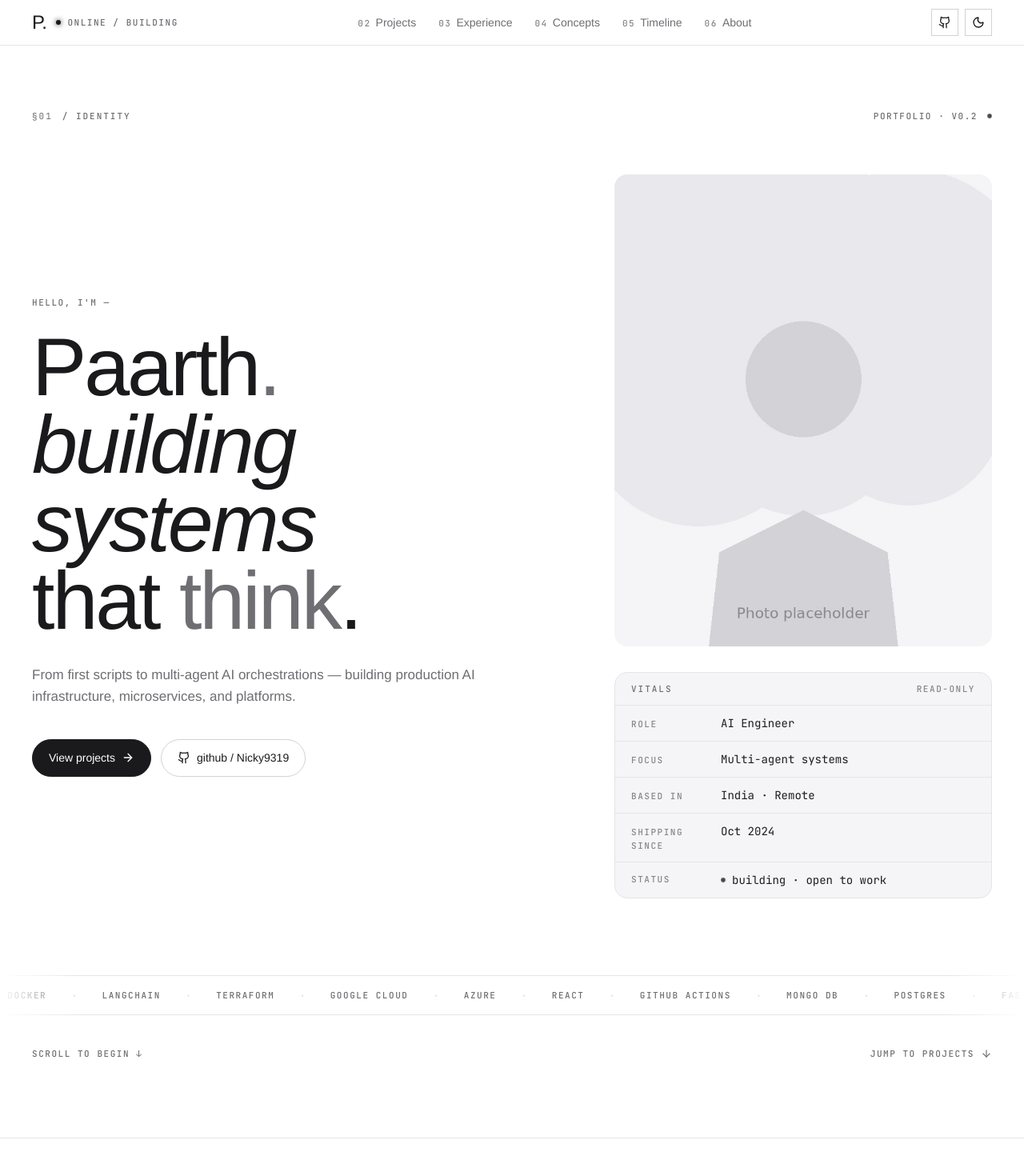
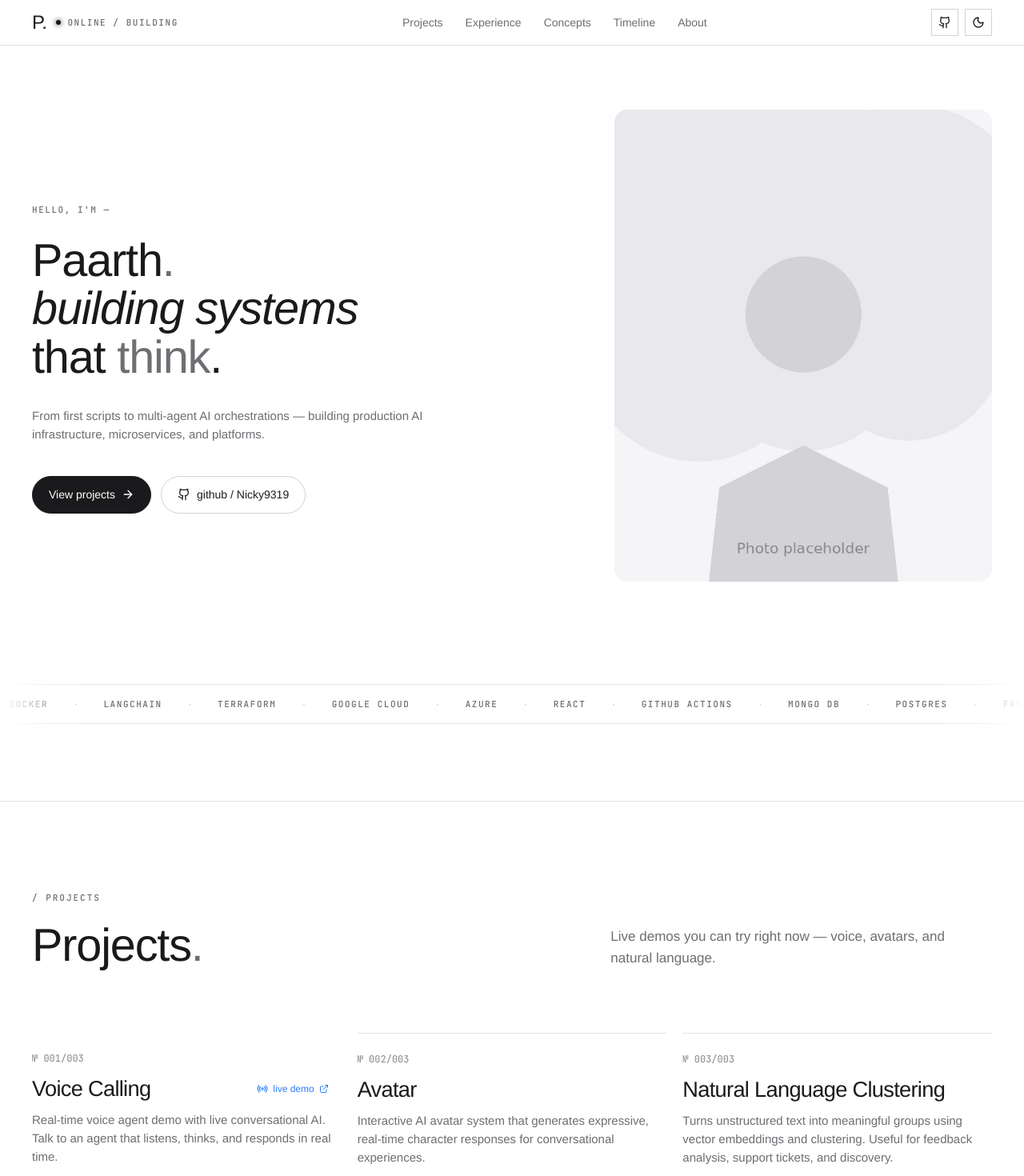
Before and after one commit to Nicky9319/Portfolio_Website, a React (Vite) app: page / in a window 1280 px wide. Shown: the top 1470 px of the page at 80% size. Built offline with nearby package versions, Linux system fonts and the light colour scheme.

Commit message:
Remove section numbers from Header, About, Experience, ConceptIdeas, ProjectShowcase, and Timeline components for cleaner navigation

```diff
--- a/src/components/layout/Header.jsx
+++ b/src/components/layout/Header.jsx
@@ -2,11 +2,11 @@ import { ThemeToggle } from '../ui/ThemeToggle'
 import { GithubIcon } from '../ui/BrandIcons'
 
 const navItems = [
-  { label: 'Projects', href: '#projects', num: '02' },
-  { label: 'Experience', href: '#experience', num: '03' },
-  { label: 'Concepts', href: '#concepts', num: '04' },
-  { label: 'Timeline', href: '#timeline', num: '05' },
-  { label: 'About', href: '#about', num: '06' },
+  { label: 'Projects', href: '#projects' },
+  { label: 'Experience', href: '#experience' },
+  { label: 'Concepts', href: '#concepts' },
+  { label: 'Timeline', href: '#timeline' },
+  { label: 'About', href: '#about' },
 ]
 
 export function Header() {
@@ -32,11 +32,8 @@ export function Header() {
               <a
                 key={item.href}
                 href={item.href}
-                className="group flex items-baseline gap-1.5 text-sm text-[var(--muted)] hover:text-[var(--foreground)] transition-colors"
+                className="text-sm text-[var(--muted)] hover:text-[var(--foreground)] transition-colors"
               >
-                <span className="label text-[var(--dim)] group-hover:text-[var(--primary)] transition-colors">
-                  {item.num}
-                </span>
                 <span>{item.label}</span>
               </a>
             ))}
--- a/src/components/sections/AboutSection.jsx
+++ b/src/components/sections/AboutSection.jsx
@@ -20,7 +20,6 @@ export function AboutSection() {
           {/* Left — large display + statement */}
           <div className="lg:col-span-7">
             <div className="flex items-center gap-3 mb-8">
-              <span className="section-num text-[var(--primary)]">§06</span>
               <span className="eyebrow text-[var(--muted)]">/ about</span>
             </div>
 
--- a/src/components/sections/ConceptIdeas.jsx
+++ b/src/components/sections/ConceptIdeas.jsx
@@ -35,7 +35,6 @@ export function ConceptIdeas() {
         <div className="grid grid-cols-1 lg:grid-cols-12 gap-10 mb-16 md:mb-20">
           <div className="lg:col-span-7">
             <div className="flex items-center gap-3 mb-5">
-              <span className="section-num text-[var(--primary)]">§04</span>
               <span className="eyebrow text-[var(--muted)]">/ concepts</span>
             </div>
             <h2 className="display-2 text-[var(--paper)] max-w-2xl">
--- a/src/components/sections/ExperienceSection.jsx
+++ b/src/components/sections/ExperienceSection.jsx
@@ -9,7 +9,6 @@ export function ExperienceSection() {
         <div className="grid grid-cols-1 lg:grid-cols-12 gap-10 mb-16 md:mb-20">
           <div className="lg:col-span-7">
             <div className="flex items-center gap-3 mb-5">
-              <span className="section-num text-[var(--primary)]">§03</span>
               <span className="eyebrow text-[var(--muted)]">/ experience</span>
             </div>
             <h2 className="display-2 text-[var(--paper)] max-w-2xl">
--- a/src/components/sections/HeroSection.jsx
+++ b/src/components/sections/HeroSection.jsx
@@ -1,15 +1,8 @@
 import { motion } from 'framer-motion'
-import { ArrowRight, ArrowDown } from 'lucide-react'
+import { ArrowRight } from 'lucide-react'
 import { GithubIcon } from '../ui/BrandIcons'
 import photo from '../../assets/photo.jpg'
 import skillsRaw from '../../data/skills.txt?raw'
-
-const statusBlock = [
-  { label: 'role', value: 'AI Engineer' },
-  { label: 'focus', value: 'Multi-agent systems' },
-  { label: 'based in', value: 'India · Remote' },
-  { label: 'shipping since', value: 'Oct 2024' },
-]
 
 function Marquee() {
   const tags = skillsRaw.trim().split('\n').map(s => s.trim()).filter(Boolean)
@@ -32,21 +25,9 @@ export function HeroSection() {
   return (
     <section id="top" className="relative overflow-hidden border-b border-[var(--border)]">
       <div className="relative max-w-[1400px] mx-auto px-6 md:px-10 pt-12 md:pt-20 pb-16 md:pb-24">
-        {/* Section header hairline */}
-        <div className="flex items-center justify-between mb-12 md:mb-16 reveal">
-          <div className="flex items-center gap-3">
-            <span className="section-num text-[var(--primary)]">§01</span>
-            <span className="eyebrow text-[var(--muted)]">/ identity</span>
-          </div>
-          <div className="flex items-center gap-3">
-            <span className="label text-[var(--muted)] hidden sm:inline">portfolio · v0.2</span>
-            <span className="w-1.5 h-1.5 rounded-full bg-[var(--primary)] pulse-dot" />
-          </div>
-        </div>
-
-        <div className="grid grid-cols-1 lg:grid-cols-12 gap-10 lg:gap-12 items-center">
+        <div className="grid grid-cols-[120px_1fr] sm:grid-cols-[160px_1fr] lg:grid-cols-12 gap-6 lg:gap-12 items-center">
           {/* Left — display title */}
-          <div className="lg:col-span-7">
+          <div className="lg:col-span-7 order-2 lg:order-1">
             <motion.p
               className="label text-[var(--muted)] mb-6"
               initial={{ opacity: 0, y: 10 }}
@@ -57,7 +38,7 @@ export function HeroSection() {
             </motion.p>
 
             <motion.h1
-              className="display-1 text-[var(--paper)]"
+              className="display-2 text-[var(--paper)]"
               initial={{ opacity: 0, y: 20 }}
               animate={{ opacity: 1, y: 0 }}
               transition={{ duration: 0.8, delay: 0.2, ease: [0.16, 1, 0.3, 1] }}
@@ -72,7 +53,7 @@ export function HeroSection() {
             </motion.h1>
 
             <motion.p
-              className="body-lg text-[var(--muted)] max-w-xl mt-8"
+              className="body text-[var(--muted)] max-w-xl mt-4 lg:mt-8"
               initial={{ opacity: 0, y: 10 }}
               animate={{ opacity: 1, y: 0 }}
               transition={{ duration: 0.6, delay: 0.6 }}
@@ -81,7 +62,7 @@ export function HeroSection() {
             </motion.p>
 
             <motion.div
-              className="flex flex-wrap items-center gap-3 mt-10"
+              className="flex flex-wrap items-center gap-3 mt-6 lg:mt-10"
               initial={{ opacity: 0, y: 10 }}
               animate={{ opacity: 1, y: 0 }}
               transition={{ duration: 0.6, delay: 0.8 }}
@@ -104,46 +85,18 @@ export function HeroSection() {
 
           {/* Right — photo + status panel */}
           <motion.aside
-            className="lg:col-span-5"
+            className="lg:col-span-5 order-1 lg:order-2"
             initial={{ opacity: 0, x: 20 }}
             animate={{ opacity: 1, x: 0 }}
             transition={{ duration: 0.7, delay: 0.5 }}
           >
             {/* Photo */}
-            <div className="mb-8 overflow-hidden rounded-2xl bg-[var(--surface)]">
+            <div className="mb-3 lg:mb-8 overflow-hidden rounded-xl lg:rounded-2xl bg-[var(--surface)]">
               <img
                 src={photo}
                 alt="Paarth Saxena — portrait placeholder"
                 className="w-full h-auto object-cover aspect-[4/5]"
               />
-            </div>
-
-            <div className="border border-[var(--border)] rounded-2xl bg-[var(--surface)] overflow-hidden">
-              {/* Panel header */}
-              <div className="flex items-center justify-between px-5 py-3 border-b border-[var(--border)]">
-                <span className="eyebrow text-[var(--muted)]">vitals</span>
-                <span className="label text-[var(--dim)]">read-only</span>
-              </div>
-
-              {/* Status rows */}
-              <dl className="divide-y divide-[var(--border)]">
-                {statusBlock.map((row) => (
-                  <div
-                    key={row.label}
-                    className="grid grid-cols-[100px_1fr] gap-3 px-5 py-3 items-baseline"
-                  >
-                    <dt className="label text-[var(--dim)]">{row.label}</dt>
-                    <dd className="font-mono text-sm text-[var(--foreground)]">{row.value}</dd>
-                  </div>
-                ))}
-                <div className="grid grid-cols-[100px_1fr] gap-3 px-5 py-3 items-baseline">
-                  <dt className="label text-[var(--dim)]">status</dt>
-                  <dd className="font-mono text-sm flex items-center gap-2">
-                    <span className="w-1.5 h-1.5 rounded-full bg-[var(--primary)] pulse-dot" />
-                    <span>building · open to work</span>
-                  </dd>
-                </div>
-              </dl>
             </div>
           </motion.aside>
         </div>
@@ -158,22 +111,6 @@ export function HeroSection() {
           <Marquee />
         </motion.div>
 
-        {/* Scroll indicator */}
-        <motion.div
-          className="flex items-center justify-between mt-10"
-          initial={{ opacity: 0 }}
-          animate={{ opacity: 1 }}
-          transition={{ duration: 0.6, delay: 1.2 }}
-        >
-          <span className="label text-[var(--muted)]">scroll to begin ↓</span>
-          <a
-            href="#projects"
-            className="group flex items-center gap-2 label text-[var(--muted)] hover:text-[var(--foreground)] transition-colors"
-          >
-            <span>jump to projects</span>
-            <ArrowDown className="w-3.5 h-3.5 group-hover:translate-y-0.5 transition-transform" />
-          </a>
-        </motion.div>
       </div>
     </section>
   )
--- a/src/components/sections/ProjectShowcase.jsx
+++ b/src/components/sections/ProjectShowcase.jsx
@@ -11,7 +11,6 @@ export function ProjectShowcase({ projects }) {
         <div className="grid grid-cols-1 lg:grid-cols-12 gap-10 mb-16 md:mb-20">
           <div className="lg:col-span-7">
             <div className="flex items-center gap-3 mb-5">
-              <span className="section-num text-[var(--primary)]">§02</span>
               <span className="eyebrow text-[var(--muted)]">/ projects</span>
             </div>
             <h2 className="display-2 text-[var(--paper)] max-w-2xl">
--- a/src/components/sections/TimelineSection.jsx
+++ b/src/components/sections/TimelineSection.jsx
@@ -131,7 +131,6 @@ export function TimelineSection() {
         <div className="grid grid-cols-1 lg:grid-cols-12 gap-10 mb-10 md:mb-14">
           <div className="lg:col-span-7">
             <div className="flex items-center gap-3 mb-5">
-              <span className="section-num text-[var(--primary)]">§05</span>
               <span className="eyebrow text-[var(--muted)]">/ timeline</span>
             </div>
             <h2 className="display-2 text-[var(--paper)] max-w-2xl">
```
